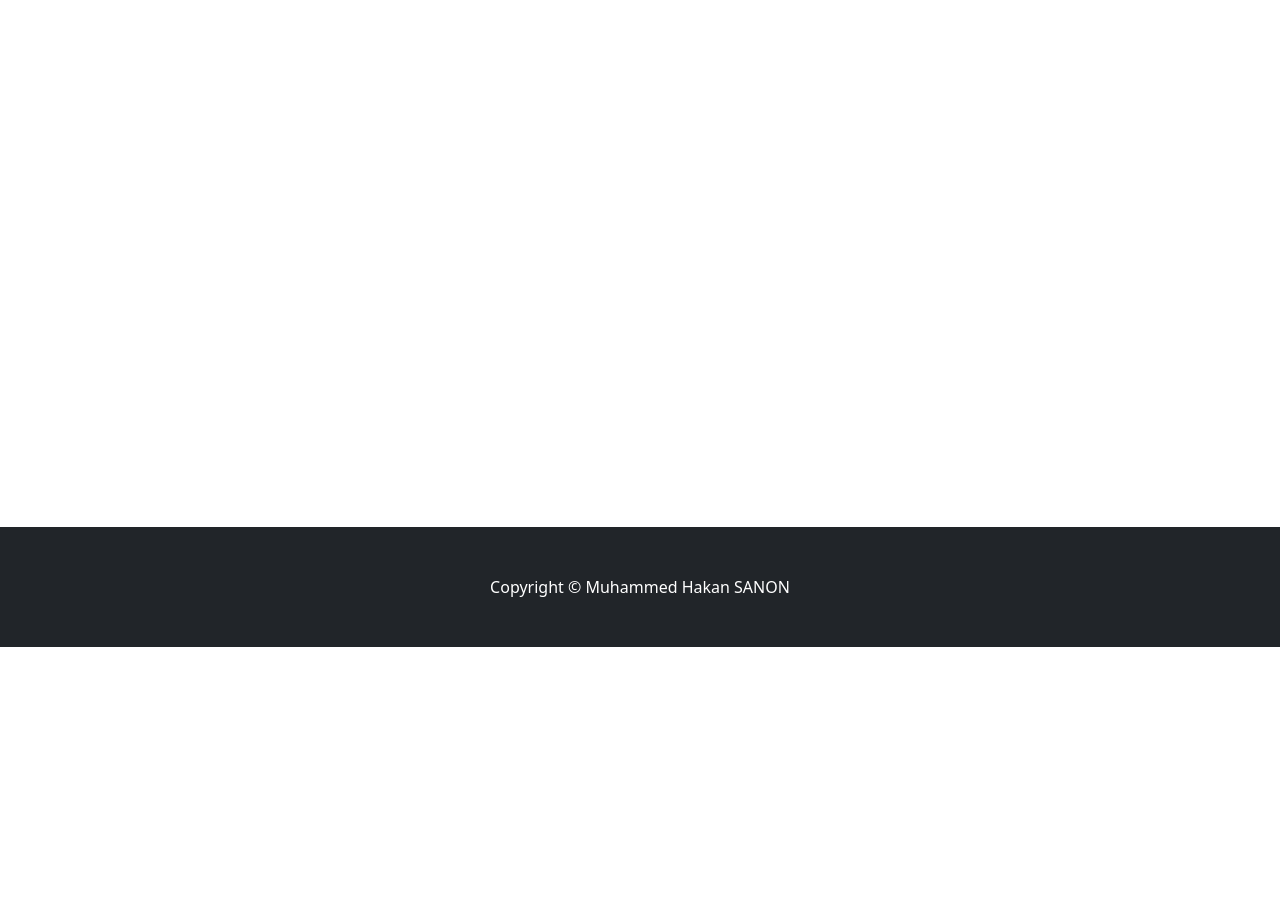
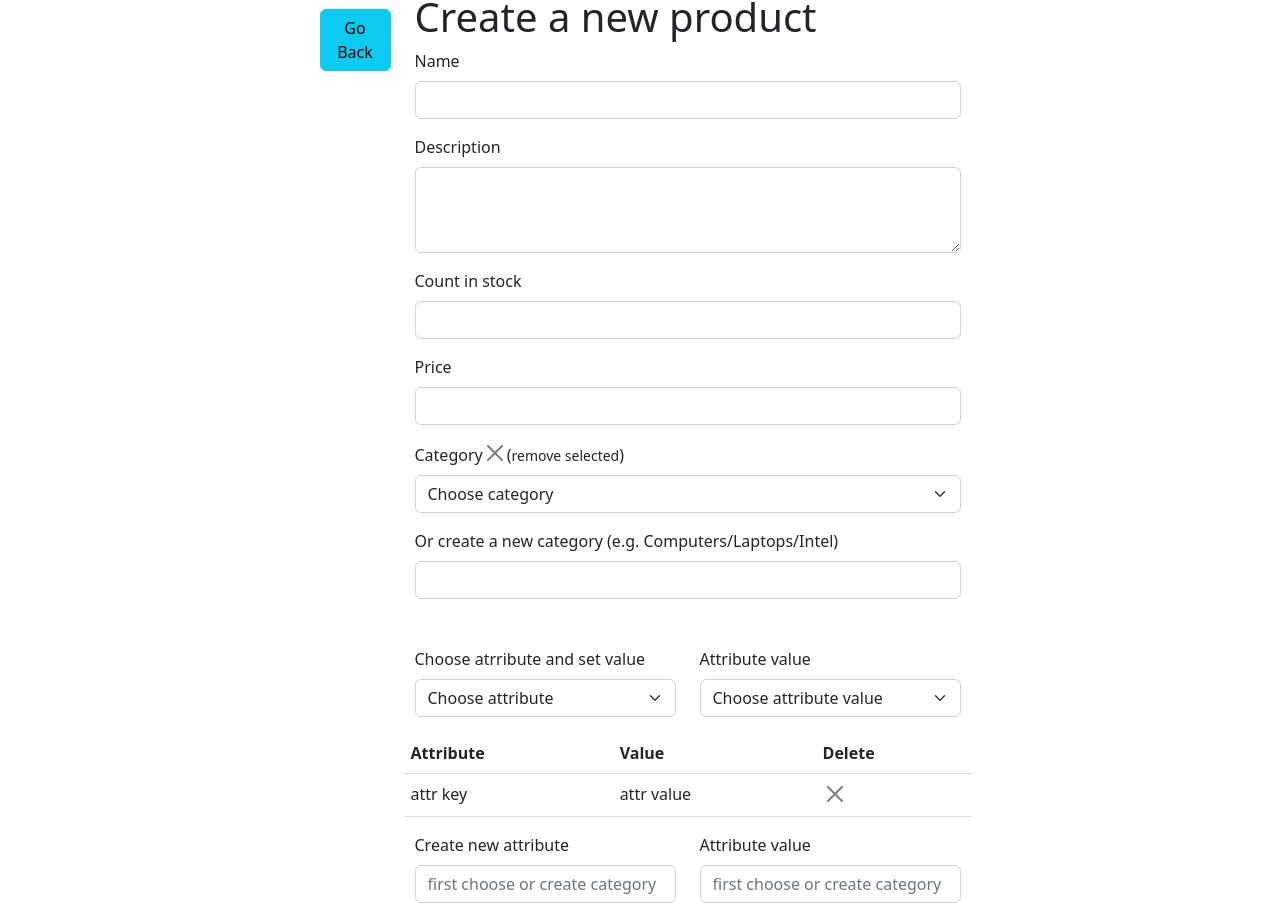
Before and after one commit to dikkat-lutfen/e-commerce-app, a React (Create React App) app in the folder frontend/: page /admin/create-new-product in a window 1280 px wide. Shown: the part 151-1068 px from the top of the page. Before the commit the page ends 800 px from the top, so only its background shows below. Built offline with nearby package versions, Linux system fonts and the light colour scheme.

Commit message:
frontend

```diff
--- a/frontend/src/pages/admin/AdminCreateProductPage.js
+++ b/frontend/src/pages/admin/AdminCreateProductPage.js
@@ -1,11 +1,184 @@
-import React from 'react'
+import {
+  Row,
+  Col,
+  Container,
+  Form,
+  Button,
+  CloseButton,
+  Table,
+  Alert,
+} from "react-bootstrap";
+import { Link } from "react-router-dom";
+import { useState } from "react";
 
-function AdminCreateProductPage() {
+const AdminCreateProductPage = () => {
+  const [validated, setValidated] = useState(false);
+  const handleSubmit = (event) => {
+    const form = event.currentTarget;
+    if (form.checkValidity() === false) {
+      event.preventDefault();
+      event.stopPropagation();
+    }
+
+    setValidated(true);
+  };
   return (
-    <div>
-      <h1>This is AdminCreateProductPage</h1>
-    </div>
-  )
-}
+    <Container style={{marginBottom:"150px"}}>
+      <Row className="justify-content-md-center mt-5">
+        <Col md={1}>
+          <Link to="/admin/products" className="btn btn-info my-3">
+            Go Back
+          </Link>
+        </Col>
+        <Col md={6}>
+          <h1>Create a new product</h1>
+          <Form noValidate validated={validated} onSubmit={handleSubmit}>
+            <Form.Group className="mb-3" controlId="formBasicName">
+              <Form.Label>Name</Form.Label>
+              <Form.Control name="name" required type="text" />
+            </Form.Group>
 
-export default AdminCreateProductPage
+            <Form.Group
+              className="mb-3"
+              controlId="exampleForm.ControlTextarea1"
+            >
+              <Form.Label>Description</Form.Label>
+              <Form.Control
+                name="description"
+                required
+                as="textarea"
+                rows={3}
+              />
+            </Form.Group>
+            <Form.Group className="mb-3" controlId="formBasicCount">
+              <Form.Label>Count in stock</Form.Label>
+              <Form.Control name="count" required type="number" />
+            </Form.Group>
+            <Form.Group className="mb-3" controlId="formBasicPrice">
+              <Form.Label>Price</Form.Label>
+              <Form.Control name="price" required type="text" />
+            </Form.Group>
+            <Form.Group className="mb-3" controlId="formBasicCategory">
+              <Form.Label>
+                Category
+                <CloseButton />(<small>remove selected</small>)
+              </Form.Label>
+              <Form.Select
+                required
+                name="category"
+                aria-label="Default select example"
+              >
+                <option value="">Choose category</option>
+                <option value="1">Laptops</option>
+                <option value="2">TV</option>
+                <option value="3">Games</option>
+              </Form.Select>
+            </Form.Group>
+
+            <Form.Group className="mb-3" controlId="formBasicNewCategory">
+              <Form.Label>
+                Or create a new category (e.g. Computers/Laptops/Intel){" "}
+              </Form.Label>
+              <Form.Control name="newCategory" type="text" />
+            </Form.Group>
+
+            <Row className="mt-5">
+              <Col md={6}>
+                <Form.Group className="mb-3" controlId="formBasicAttributes">
+                  <Form.Label>Choose atrribute and set value</Form.Label>
+                  <Form.Select
+                    name="atrrKey"
+                    aria-label="Default select example"
+                  >
+                    <option>Choose attribute</option>
+                    <option value="red">color</option>
+                  </Form.Select>
+                </Form.Group>
+              </Col>
+              <Col md={6}>
+                <Form.Group
+                  className="mb-3"
+                  controlId="formBasicAttributeValue"
+                >
+                  <Form.Label>Attribute value</Form.Label>
+                  <Form.Select
+                    name="atrrVal"
+                    aria-label="Default select example"
+                  >
+                    <option>Choose attribute value</option>
+                  </Form.Select>
+                </Form.Group>
+              </Col>
+            </Row>
+
+            <Row>
+              <Table hover>
+                <thead>
+                  <tr>
+                    <th>Attribute</th>
+                    <th>Value</th>
+                    <th>Delete</th>
+                  </tr>
+                </thead>
+                <tbody>
+                  <tr>
+                    <td>attr key</td>
+                    <td>attr value</td>
+                    <td>
+                      <CloseButton />
+                    </td>
+                  </tr>
+                </tbody>
+              </Table>
+            </Row>
+
+            <Row>
+              <Col md={6}>
+                <Form.Group className="mb-3" controlId="formBasicNewAttribute">
+                  <Form.Label>Create new attribute</Form.Label>
+                  <Form.Control
+                    disabled={false}
+                    placeholder="first choose or create category"
+                    name="newAttrValue"
+                    type="text"
+                  />
+                </Form.Group>
+              </Col>
+              <Col md={6}>
+                <Form.Group
+                  className="mb-3"
+                  controlId="formBasicNewAttributeValue"
+                >
+                  <Form.Label>Attribute value</Form.Label>
+                  <Form.Control
+                    disabled={false}
+                    placeholder="first choose or create category"
+                    required={true}
+                    name="newAttrValue"
+                    type="text"
+                  />
+                </Form.Group>
+              </Col>
+            </Row>
+
+            <Alert variant="primary">
+              After typing attribute key and value press enterr on one of the
+              field
+            </Alert>
+
+            <Form.Group controlId="formFileMultiple" className="mb-3 mt-3">
+              <Form.Label>Images</Form.Label>
+
+              <Form.Control required type="file" multiple />
+            </Form.Group>
+            <Button variant="primary" type="submit">
+              Create
+            </Button>
+          </Form>
+        </Col>
+      </Row>
+    </Container>
+  );
+};
+
+export default AdminCreateProductPage;
```
